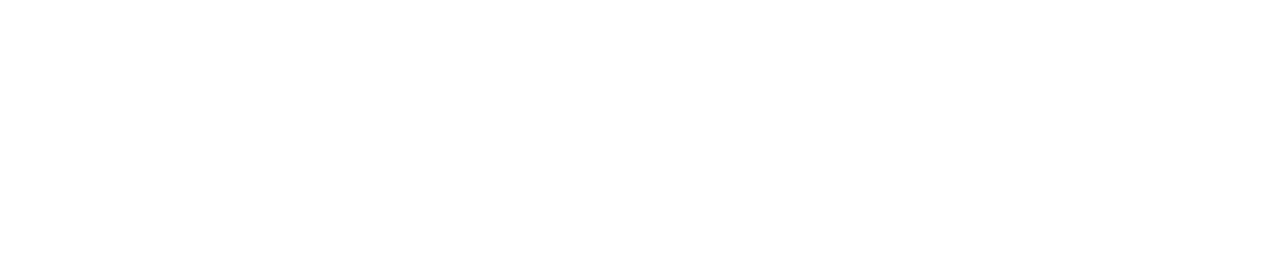
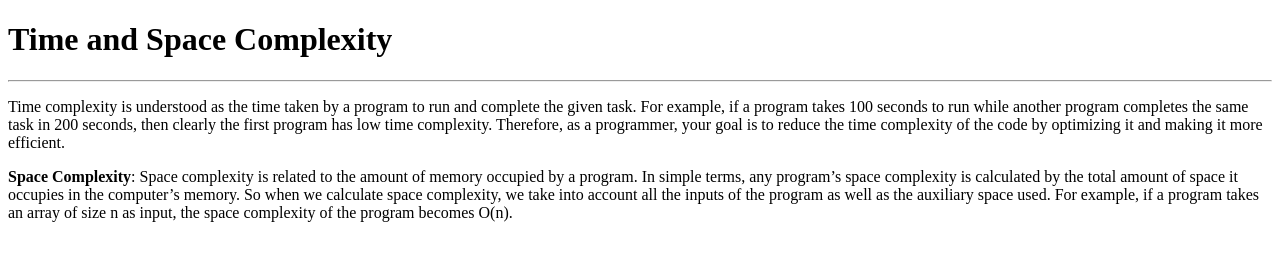
Before and after one commit to acciojob/time-and-space-complexity-Sahil03022001, a website: page main.html in a window 1280 px wide. Drawn offline with Linux system fonts and the light colour scheme.

Commit message:
created a submission

```diff
--- a/main.html
+++ b/main.html
@@ -8,6 +8,10 @@
 
 <body>
 	<!-- the entire body must be written by student -->
+	<h1>Time and Space Complexity</h1>
+	<hr>
+	<p>Time complexity is understood as the time taken by a program to run and complete the given task. For example, if a program takes 100 seconds to run while another program completes the same task in 200 seconds, then clearly the first program has low time complexity. Therefore, as a programmer, your goal is to reduce the time complexity of the code by optimizing it and making it more efficient.</p>
+	<p><b>Space Complexity</b>: Space complexity is related to the amount of memory occupied by a program. In simple terms, any program’s space complexity is calculated by the total amount of space it occupies in the computer’s memory. So when we calculate space complexity, we take into account all the inputs of the program as well as the auxiliary space used. For example, if a program takes an array of size n as input, the space complexity of the program becomes O(n).</p>
     <script type="text/javascript" src="./script.js">
 </script>
 
```
